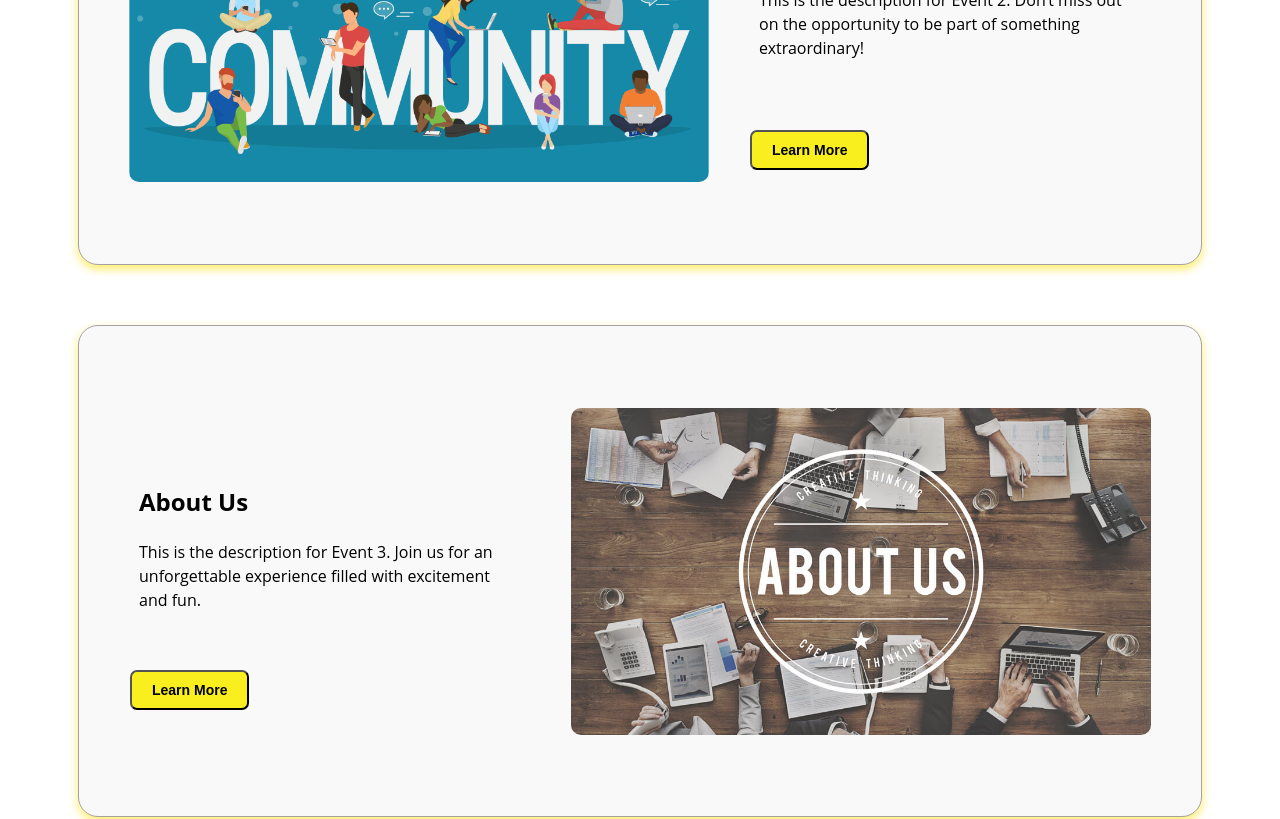
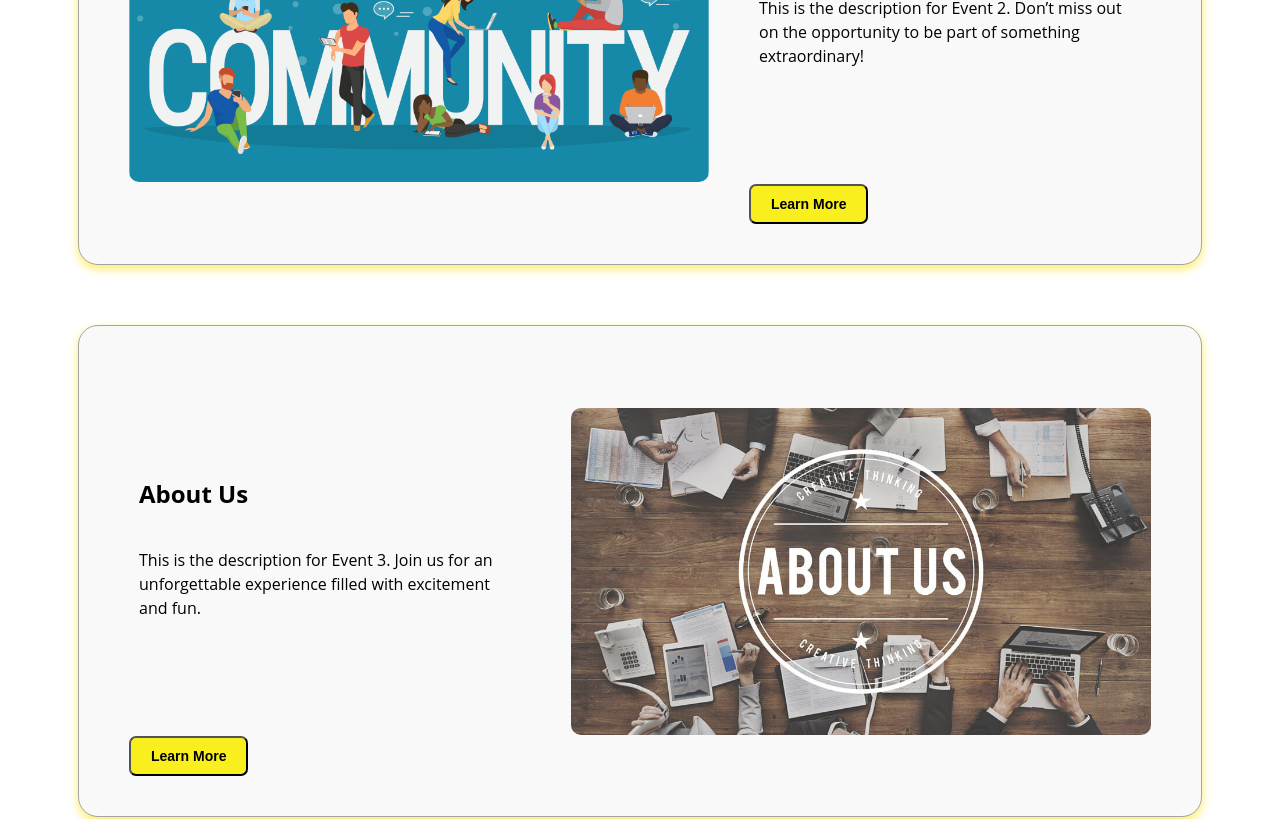
Before and after one commit to Code-To-Give-Team14/code-to-give, a React (Vite) app in the folder frontend/: page / in a window 1280 px wide. Shown: the part 1020-1839 px from the top of the page. Built offline with nearby package versions, Linux system fonts and the light colour scheme.

Commit message:
fixed button flex box display

```diff
--- a/frontend/src/pages/MainScrollPage.jsx
+++ b/frontend/src/pages/MainScrollPage.jsx
@@ -36,7 +36,7 @@ const MainScrollPage = () => {
           <Link to="/CommunityPage" style={{ display: 'contents' }}>
             <img src={communityImage} alt="Community" className="event-image left-image" />
           </Link>
-          <button className="event-button" style={{ position: 'absolute', bottom: '-390px', left: '750px' }}><span>Learn More</span></button>
+          <button className="event-button" style={{ position: 'absolute', left: '650px' }}><span>Learn More</span></button>
         </div>
       </div>
 
@@ -49,7 +49,7 @@ const MainScrollPage = () => {
             <h2>About Us</h2>
             <p>This is the description for Event 3. Join us for an unforgettable experience filled with excitement and fun.</p>
           </div>
-          <button className="event-button" style={{bottom: '-930px'}}><span>Learn More</span></button>
+          <button className="event-button"><span>Learn More</span></button>
         </div>
       </div>
       <footer>
--- a/frontend/src/styles/MainScrollPage.css
+++ b/frontend/src/styles/MainScrollPage.css
@@ -48,6 +48,7 @@ h1 {
   overflow: hidden; /* Ensure content that overflows is hidden */
   align-items: center; /* Vertically center the content */
   justify-content: space-between; /* Ensure there's space between image and text */
+  position: relative; /* Make this box a positioning context for absolute elements */
 }
 
 .event-box:hover {
@@ -55,7 +56,6 @@ h1 {
 }
 
 .event-button {
-  position: absolute; /* Absolutely position the button within the box */
   bottom: 150px; /* Adjust the distance from the bottom of the box */
   left: 130px; /* Adjust the distance from the left of the box */
   padding: 10px 20px;
@@ -67,10 +67,16 @@ h1 {
   font-weight: bold;
   border-color: black;
   transition: background-color 0.3s ease, color 0.3s ease;
-  overflow: hidden;
+  overflow: visible; /* Allow content to overflow */
   display: flex;
   align-items: center;
   justify-content: center;
+  margin-left: 20px;
+  align-self: flex-start; /* Aligns button to the start of the description column */
+  margin-top: 20px;
+  position: absolute; /* Absolutely position the button */
+  bottom: 40px; /* Position it 20px from the bottom */
+  left: 30px; /* Position it 20px from the left */
 }
 
 .event-button::after {
@@ -120,6 +126,12 @@ h1 {
   margin-right: 20px;
   line-height: 1.5; /* Adjusts the space between lines within a paragraph */
   margin-bottom: 50px; /* Adjusts the space between separate paragraphs */
+  display: flex;
+  flex-direction: column;
+  justify-content: space-between; /* Ensures the button stays at the bottom */
+  margin-left: 20px;
+  margin-right: 20px;
+  width: 50%;
 }
 
 .left-image {
```
